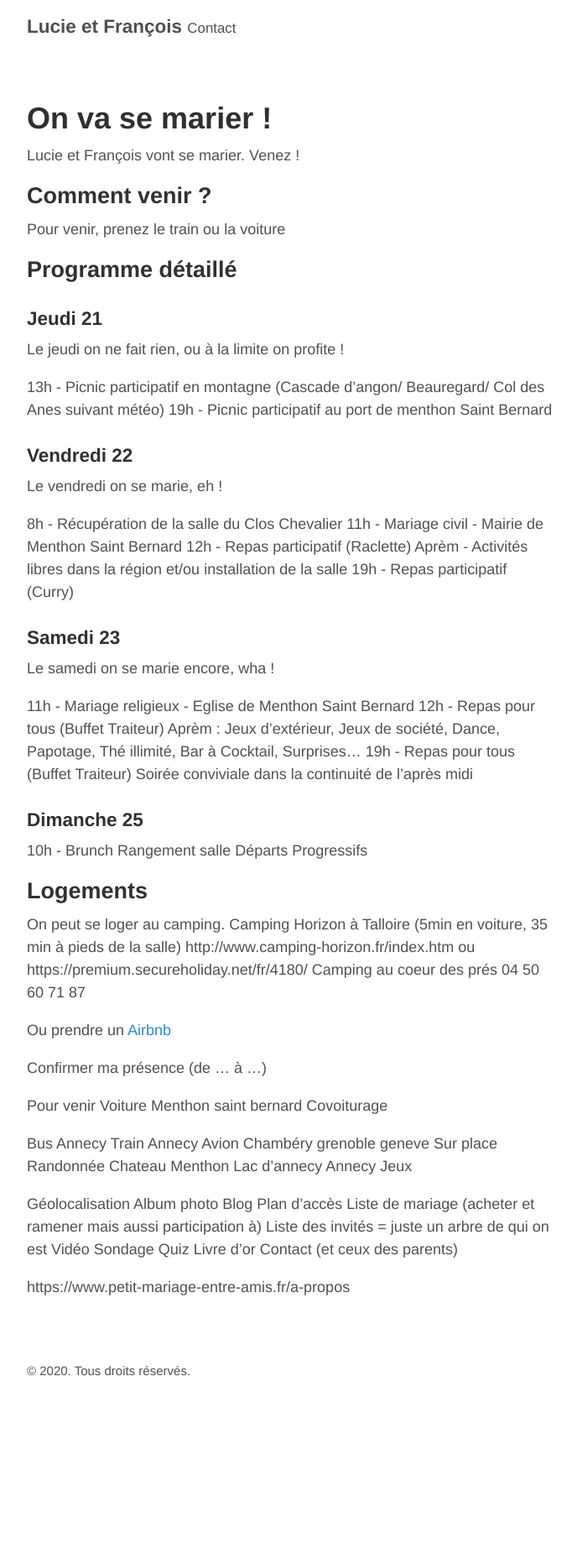
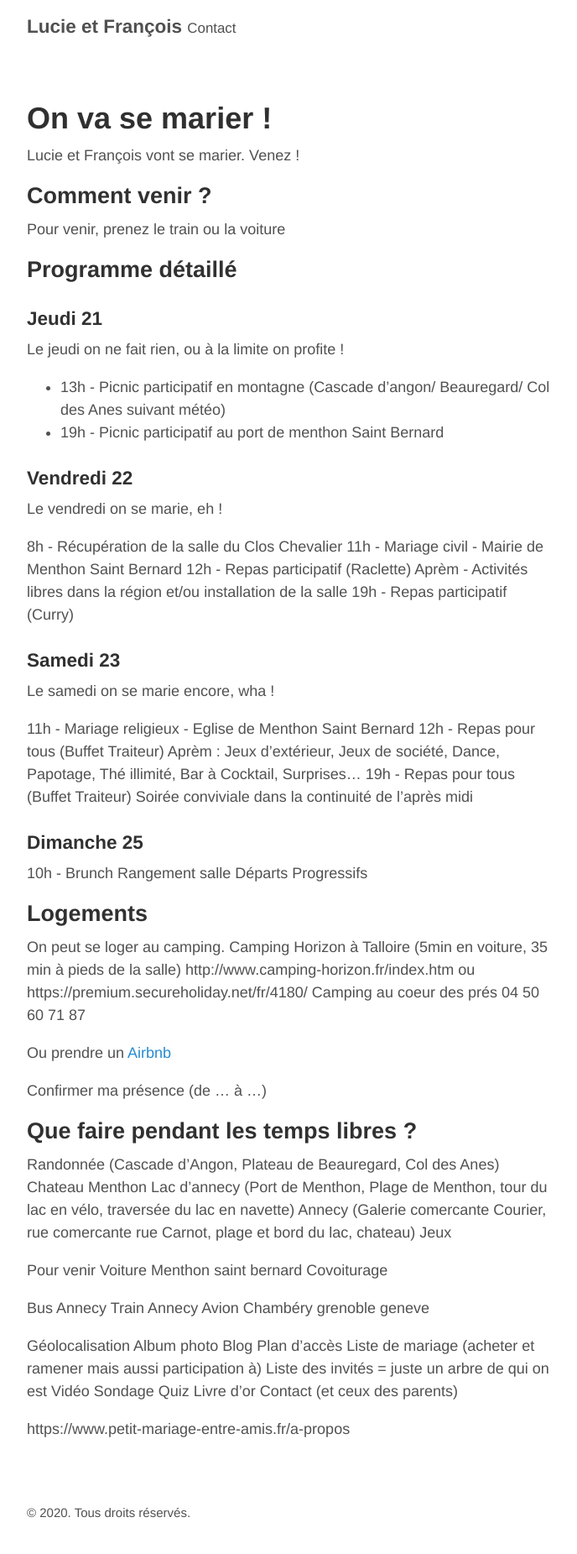
Before and after one commit to francoismarceau/blog, a Jekyll site: the page built from index.md, in a window 1280 px wide. Shown: the whole page at 84% size, without its empty margins (293-981 px from the left). Built offline with Jekyll 4.4.1, drawn with Linux system fonts in a browser that asks for light colours; before the commit the page ends 1682 px from its top, so only the background shows below that.

```diff
--- a/index.md
+++ b/index.md
@@ -12,8 +12,8 @@ Pour venir, prenez le train ou la voiture
 ### Jeudi 21
 Le jeudi on ne fait rien, ou à la limite on profite !
 
-13h - Picnic participatif en montagne (Cascade d’angon/ Beauregard/ Col des Anes suivant météo)
-19h - Picnic participatif au port de menthon Saint Bernard
+* 13h - Picnic participatif en montagne (Cascade d’angon/ Beauregard/ Col des Anes suivant météo)
+* 19h - Picnic participatif au port de menthon Saint Bernard
 
 ### Vendredi 22
 Le vendredi on se marie, eh !
@@ -51,7 +51,12 @@ Ou prendre un [Airbnb](https://www.airbnb.fr/s/Menthon~Saint~Bernard--France/hom
 
 Confirmer ma présence (de ... à ...)
 
-
+## Que faire pendant les temps libres ?
+Randonnée (Cascade d'Angon, Plateau de Beauregard, Col des Anes)
+Chateau Menthon
+Lac d’annecy (Port de Menthon, Plage de Menthon, tour du lac en vélo, traversée du lac en navette)
+Annecy (Galerie comercante Courier, rue comercante rue Carnot, plage et bord du lac, chateau)
+Jeux
 
 Pour venir
 Voiture
@@ -64,12 +69,7 @@ Train
 Annecy
 Avion
 Chambéry grenoble geneve
-Sur place
-Randonnée
-Chateau Menthon
-Lac d’annecy
-Annecy
-Jeux
+
 
 
 Géolocalisation
```
